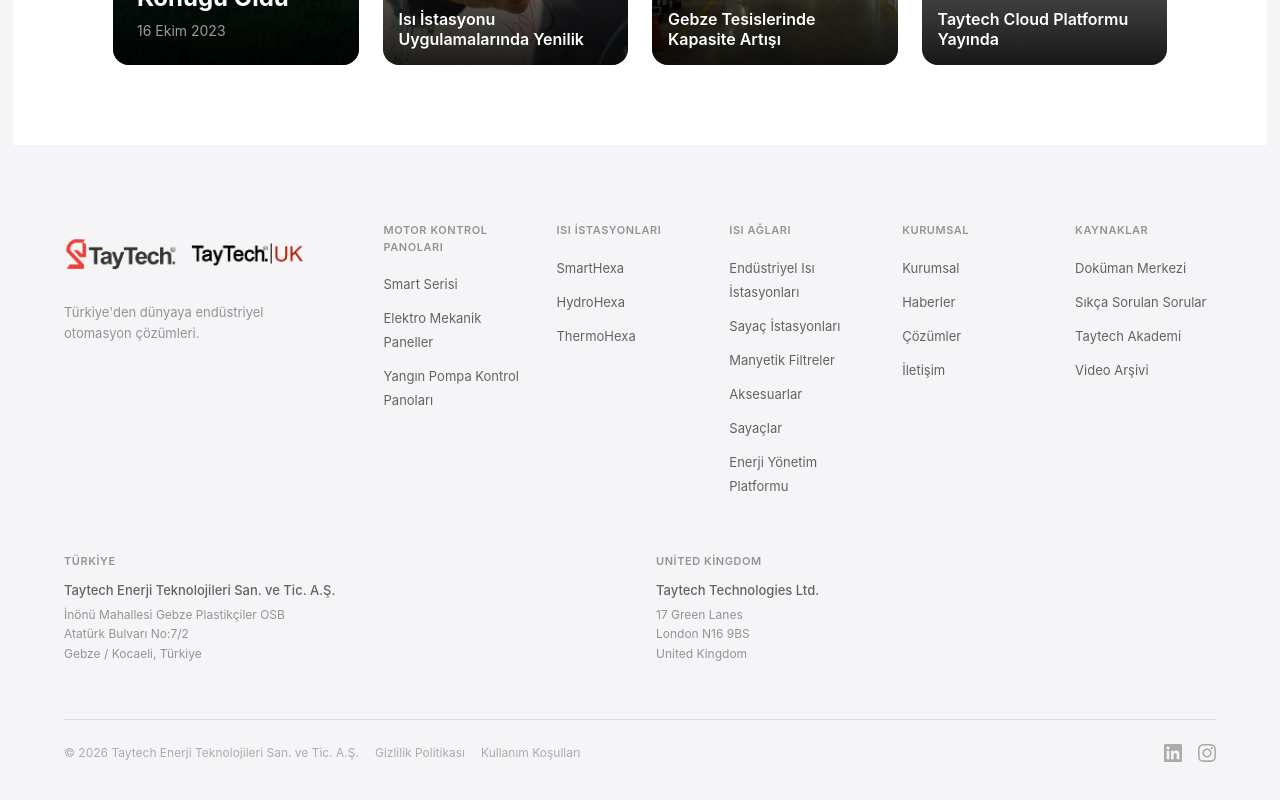
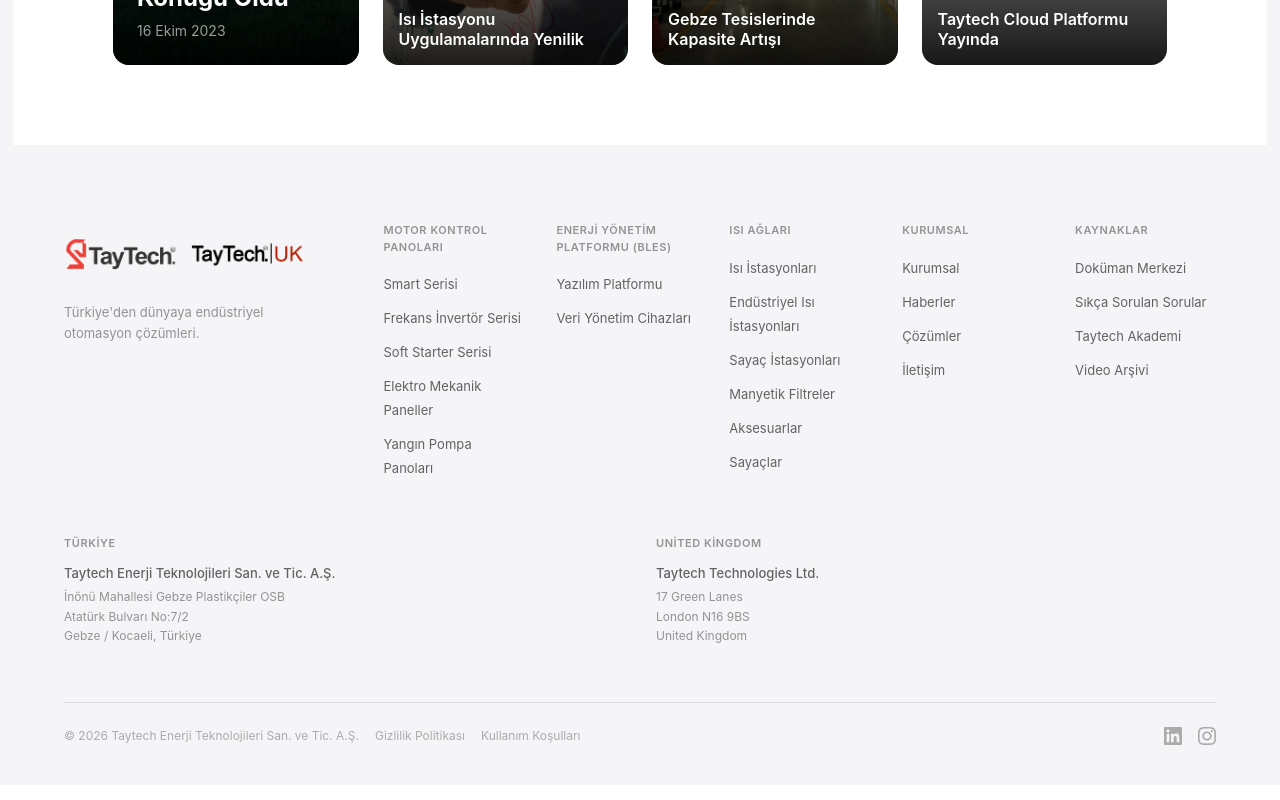
Before and after one commit to vacidtaha/taytech, a Next.js app: page / in a window 1280 px wide. Shown: the part 4968-5768 px from the top of the page. Built offline with nearby package versions, Linux system fonts and the light colour scheme; no server answers; the database is empty; grey boxes are pictures that could not be loaded.

Commit message:
fix: Footer - BLES ayrı kolon olarak eklendi, 3 ana kategori yapısı
Made-with: Cursor

```diff
--- a/src/components/Footer.tsx
+++ b/src/components/Footer.tsx
@@ -14,27 +14,28 @@ export default function Footer() {
       title: isEn ? "Motor Control Panels" : "Motor Kontrol Panoları",
       links: [
         { label: isEn ? "Smart Series" : "Smart Serisi", href: "/urunler/kontrol-panelleri/elektronik-kontrol-panelleri/smart-serisi" },
-        { label: isEn ? "Electro Mechanical Panels" : "Elektro Mekanik Paneller", href: "/urunler/kontrol-panelleri/elektro-mekanik-paneller" },
-        { label: isEn ? "Fire Fighting Panels" : "Yangın Pompa Kontrol Panoları", href: "/urunler/kontrol-panelleri/yangin-pompa-kontrol-panolari" },
+        { label: isEn ? "VFD Series" : "Frekans İnvertör Serisi", href: "/urunler/kontrol-panelleri/elektronik-kontrol-panelleri/frekans-invertor-serisi" },
+        { label: isEn ? "Soft Start Series" : "Soft Starter Serisi", href: "/urunler/kontrol-panelleri/elektronik-kontrol-panelleri/soft-starter-serisi" },
+        { label: isEn ? "Electro Mechanical" : "Elektro Mekanik Paneller", href: "/urunler/kontrol-panelleri/elektro-mekanik-paneller" },
+        { label: isEn ? "Fire Fighting Panels" : "Yangın Pompa Panoları", href: "/urunler/kontrol-panelleri/yangin-pompa-kontrol-panolari" },
       ],
     },
     {
-      title: isEn ? "Heat Interface Units" : "Isı İstasyonları",
+      title: isEn ? "Building Management (BLES)" : "Enerji Yönetim Platformu (BLES)",
       links: [
-        { label: "SmartHexa", href: "/urunler/heat-network/isi-istasyonlari/smarthexa-serisi" },
-        { label: "HydroHexa", href: "/urunler/heat-network/isi-istasyonlari/hydrohexa-serisi" },
-        { label: "ThermoHexa", href: "/urunler/heat-network/isi-istasyonlari/thermohexa-serisi" },
+        { label: isEn ? "Software Platforms" : "Yazılım Platformu", href: "/urunler/enerji-yonetim-platformu/yazilim-platformu" },
+        { label: isEn ? "Data Management Devices" : "Veri Yönetim Cihazları", href: "/urunler/enerji-yonetim-platformu/veri-yonetim-cihazlari" },
       ],
     },
     {
       title: isEn ? "Heat Network" : "Isı Ağları",
       links: [
+        { label: isEn ? "Heat Interface Units" : "Isı İstasyonları", href: "/urunler/heat-network/isi-istasyonlari" },
         { label: isEn ? "Sub-Stations" : "Endüstriyel Isı İstasyonları", href: "/urunler/heat-network/endustriyel-isi-istasyonlari" },
         { label: isEn ? "Metering Stations" : "Sayaç İstasyonları", href: "/urunler/heat-network/sayac-istasyonlari" },
         { label: isEn ? "Magnetic Filters" : "Manyetik Filtreler", href: "/urunler/heat-network/manyetik-filtreler" },
         { label: isEn ? "Accessories" : "Aksesuarlar", href: "/urunler/heat-network/aksesuarlar" },
         { label: isEn ? "Meters" : "Sayaçlar", href: "/urunler/heat-network/sayaclar" },
-        { label: isEn ? "BLES" : "Enerji Yönetim Platformu", href: "/urunler/enerji-yonetim-platformu" },
       ],
     },
   ];
```
